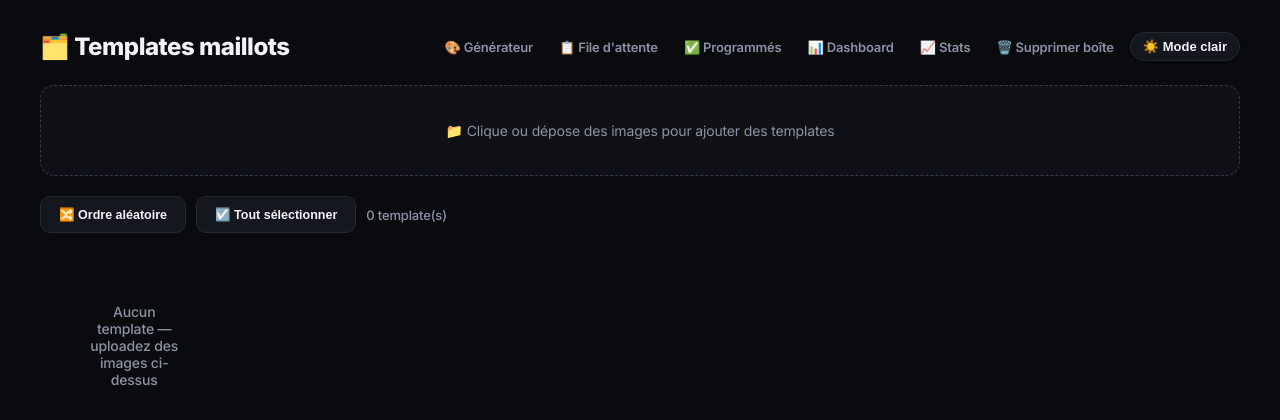
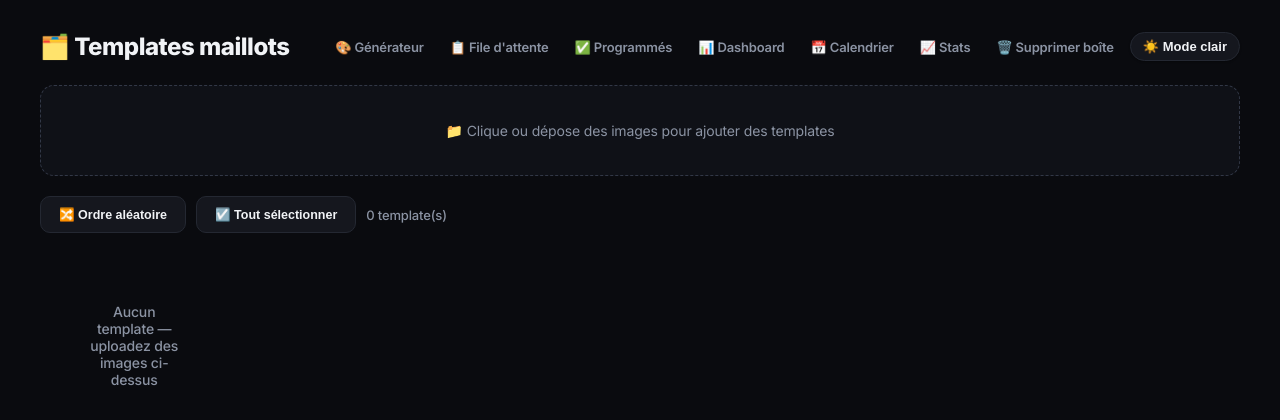
Before and after one commit to waelenajar8-png/jersey-app, a Flask app: page /templates in a window 1280 px wide. Shown: the top 420 px of the page. Run offline with Flask 3, Linux system fonts and the light colour scheme; data that the repository does not hold is empty.

Commit message:
Update templates.html

```diff
--- a/templates/templates.html
+++ b/templates/templates.html
@@ -83,6 +83,7 @@ input[type=file]{display:none}
             <a href="/queue">📋 File d'attente</a>
             <a href="/scheduled">✅ Programmés</a>
             <a href="/dashboard">📊 Dashboard</a>
+            <a href="/calendar">📅 Calendrier</a>
             <a href="/stats">📈 Stats</a>
             <a href="/remove_box">🗑️ Supprimer boîte</a>
             <button class="theme-btn" id="themeBtn">☀️ Mode clair</button>
```
